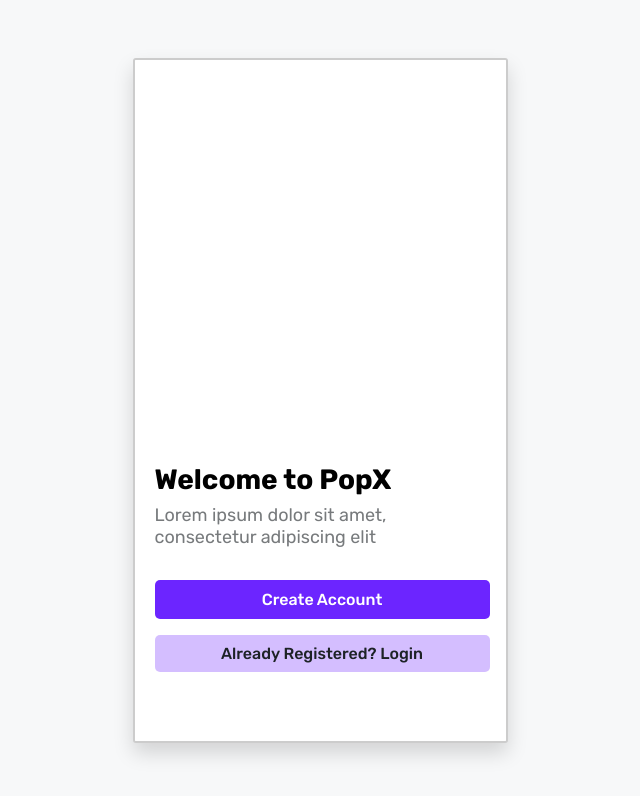
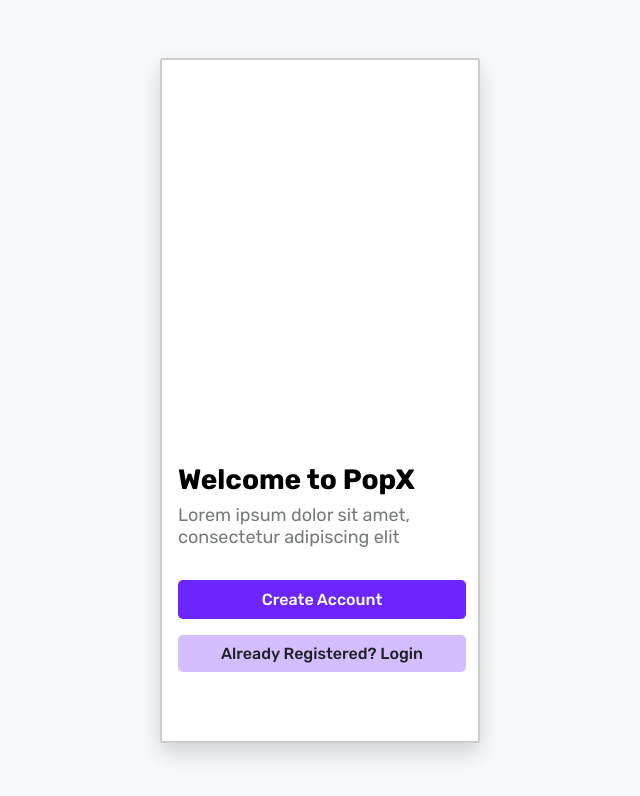
Before and after one commit to hellolalit/educasepopx, a React (Vite) app: page / in a window 1280 px wide. Shown: the top 796 px of the page, without its empty margins (320-960 px from the left). Built offline with nearby package versions, Linux system fonts and the light colour scheme.

Commit message:
fixed homescreen width

```diff
--- a/src/App.css
+++ b/src/App.css
@@ -1,22 +1,33 @@
 /* Full-screen background with centered mobile container */
 .main-container {
-  height: 100vh;         /* Full viewport height */
-  width: 100vw;          /* Full viewport width */
-  display: flex;         /* Center the mobile container */
+	height: 100vh;
+	/* Full viewport height */
+	width: 100vw;
+	/* Full viewport width */
+	display: flex;
+	/* Center the mobile container */
 	justify-content: center;
 	align-items: center;
-  background-color: #F7F8F9;  /* Light background */
+	background-color: #f7f8f9;
+	/* Light background */
 }
 
 /* Mobile container - simulating a mobile screen */
 .mobile-container {
-  width: 375px;          /* Typical mobile width */
-  height: 685px;         /* Typical mobile height */
-  background-color: #F7F8F9;
-  border-radius:3px;   /* Rounded corners for the screen effect */
-  box-shadow: 0 10px 20px rgba(0, 0, 0, 0.15);  /* Mobile shadow */
-  overflow: hidden;      /* Prevent content overflow */
-  border: 2px solid #ccc; /* Border to resemble phone frame */
+	width: 320px;
+	/* Updated mobile width */
+	height: 685px;
+	/* Typical mobile height */
+	background: #f7f8f9 0% 0% no-repeat padding-box !important;
+	opacity: 1 !important;
+	border-radius: 3px;
+	/* Rounded corners for the screen effect */
+	box-shadow: 0 10px 20px rgba(0, 0, 0, 0.15);
+	/* Mobile shadow */
+	overflow: hidden;
+	/* Prevent content overflow */
+	border: 2px solid #ccc;
+	/* Border to resemble phone frame */
 }
 
 /* Add smooth page transition */
@@ -29,6 +40,7 @@
 		opacity: 0;
 		transform: translateY(-10px);
 	}
+
 	to {
 		opacity: 1;
 		transform: translateY(0);
--- a/src/pages/Welcome.css
+++ b/src/pages/Welcome.css
@@ -2,13 +2,13 @@
 
 .welcome {
 	height: 812px;
-	width: 375px;
+	width: 320px;
 	margin: 0 auto;
 	display: flex;
 	flex-direction: column;
 	justify-content: flex-end;
 	align-items: flex-start;
-	padding: 20px;
+	padding: 16px;
 	font-family: "Rubik", sans-serif;
 	background-color: #ffffff;
 	padding-bottom: 200px;
@@ -65,7 +65,7 @@
 	margin-bottom: 0;
 }
 
-@media screen and (max-width: 375px) {
+@media screen and (max-width: 320px) {
 	.welcome {
 		width: 100%;
 		height: 100vh;
```
Lines whose indentation alone changed are shown as unchanged.
